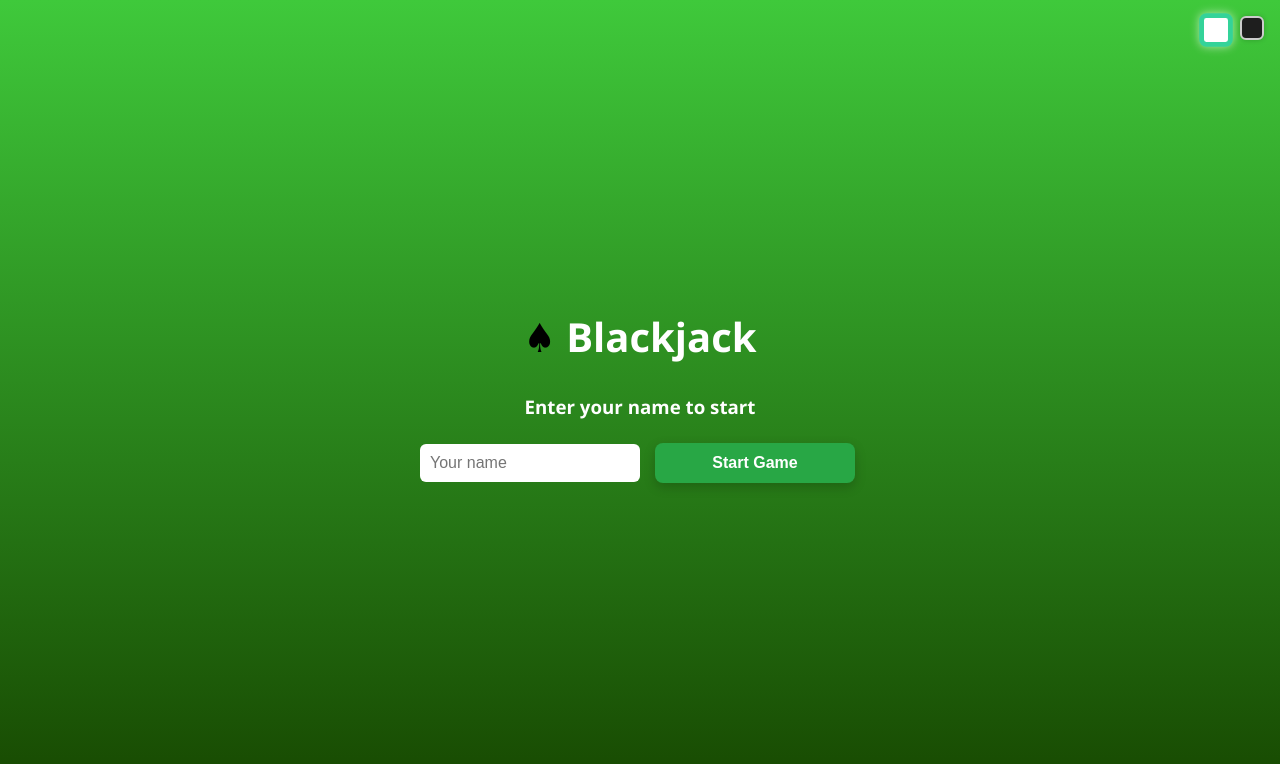
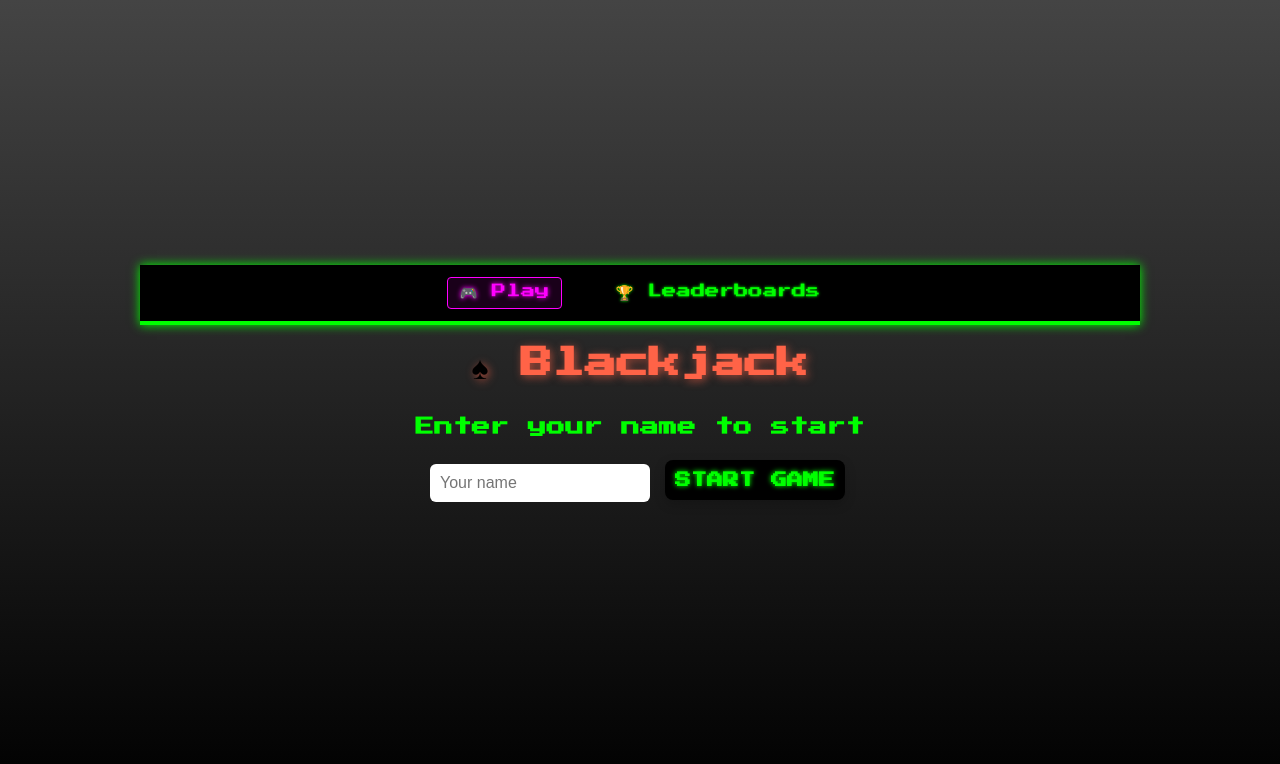
Before and after one commit to mariusroyale/blackjack-game-ts, a React (Vite) app in the folder frontend/: page / in a window 1280 px wide. Shown: the top 764 px of the page. Built offline with nearby package versions, Linux system fonts and the light colour scheme.

Commit message:
MAJOR Update Game Frontend V2.

```diff
--- a/frontend/package.json
+++ b/frontend/package.json
@@ -11,7 +11,8 @@
   },
   "dependencies": {
     "react": "^18.2.0",
-    "react-dom": "^18.2.0"
+    "react-dom": "^18.2.0",
+    "react-router-dom": "^7.6.0"
   },
   "devDependencies": {
     "@testing-library/jest-dom": "^6.6.3",
--- a/frontend/src/app/App.jsx
+++ b/frontend/src/app/App.jsx
@@ -1,8 +1,10 @@
 import { useState, useEffect, useRef } from "react";
 import "../styles/App.css";
+import '../styles/RetroButton.css';
 import { getRandomDealerName } from '../shared/utils/getRandomDealerName';
 import SaveStatsPopup from './components/SaveStatsPopUp';
 import ToggleSwitch from "./components/ToggleSwitch";
+import NavBar from './components/NavBar';
 
 
 // Toggle mock mode
@@ -348,6 +350,7 @@ export default function App() {
   }
 
   const ThemeSelector = () => {
+    return null;
     const [isDark, setIsDark] = useState(() => {
       // Read from localStorage on initial load
       const saved = localStorage.getItem("theme");
@@ -431,6 +434,7 @@ export default function App() {
   return (
     <div className="app">
       <ThemeSelector />
+      <NavBar />
 
       <h1>
         <span style={{ color: "black" }}>♠</span> Blackjack
@@ -451,7 +455,7 @@ export default function App() {
             className={nameError ? "input-error" : ""}
           />
 
-          <button onClick={handleStartGame}>Start Game</button>
+          <button className="retro-button" onClick={handleStartGame}>Start Game</button>
 
           {nameError && (
             <div className="error-message">Your name is mandatory</div>
@@ -488,12 +492,12 @@ export default function App() {
               </span>
             </div> */}
 
-            {/* <div className="status-item">
+            <div className="status-item">
               <span className="status-label">Reason</span>
               <span className="status-badge status-reason">
                 {game.gameEndStatus || "—"}
               </span>
-            </div> */}
+            </div>
 
             <div className="status-item">
               <span className="status-label">Turn</span>
@@ -554,16 +558,16 @@ export default function App() {
               <div className="controls">
                 {game.gameStatus !== "completed" && (
                   <>
-                    <button onClick={() => hit(game.players[0])}>Hit</button>
+                    <button className="retro-button" onClick={() => hit(game.players[0])}>Hit</button>
                     <span> 🎲 </span>
-                    <button onClick={stand}>Stand</button>
+                    <button className="retro-button" onClick={stand}>Stand</button>
                   </>
                 )}
 
                 {game.gameStatus === "completed" && (
                   <>
-                    <div className="new-game-button">
-                      <button onClick={resetGame}>Start New Game</button>
+                    <div>
+                      <button className="retro-button" onClick={resetGame}>Start New Game</button>
                     </div>
                     <SaveStatsPopup
                       visible={showPopup}
--- a/frontend/src/app/components/Leaderboards.jsx
+++ b/frontend/src/app/Leaderboards.jsx
@@ -1,45 +1,58 @@
-// src/Leaderboards.jsx
 import { useEffect, useState } from 'react';
+import '../styles/Leaderboards.css';
+import NavBar from './components/NavBar';
 
 export default function Leaderboards() {
   const [players, setPlayers] = useState([]);
 
+  const API_BASE_URL = process.env.NODE_ENV === "production"
+    ? "https://blackjack-game-ts.onrender.com"
+    : "http://localhost:3000";
+
   useEffect(() => {
-    fetch('/api/leaderboard') // replace with your actual endpoint
+    fetch(`${API_BASE_URL}/api/leaderboards`)
       .then(res => res.json())
-      .then(data => setPlayers(data.slice(0, 50)))
+      .then(data =>  {
+        const sorted = data.sort((a, b) => b.totalWinPoints - a.totalWinPoints);
+        setPlayers(sorted.slice(0, 50))
+      })
       .catch(console.error);
   }, []);
 
   return (
     <div className="p-6">
-      <h1 className="text-2xl font-bold mb-4">Top 50 Players</h1>
+      <NavBar />
+      <h1 className="text-xl font-bold mb-4">Weekly Top 50 Players by points</h1>
       <table className="table-auto w-full border">
         <thead className="bg-gray-200">
           <tr>
             <th className="px-2 py-1">#</th>
             <th className="px-2 py-1">Player</th>
+            <th className="px-2 py-1">Points</th>
             <th className="px-2 py-1">Games</th>
             <th className="px-2 py-1">Wins</th>
-            <th className="px-2 py-1">Losses</th>
             <th className="px-2 py-1">Win%</th>
-            <th className="px-2 py-1">Points</th>
-            <th className="px-2 py-1">Streak</th>
-            <th className="px-2 py-1">Joined</th>
+            <th className="px-2 py-1">Win Streak</th>
           </tr>
         </thead>
         <tbody>
+          {players.length === 0 && (
+            <tr>
+              <td colSpan="7" className="border px-2 py-1 text-center">
+                No players found :( consider hitting that PLAY button ^_^
+              </td>
+            </tr>
+          )}
+
           {players.map((p, i) => (
             <tr key={p.playerId} className="text-center">
               <td className="border px-2 py-1">{i + 1}</td>
               <td className="border px-2 py-1">{p.playerName}</td>
+              <td className="border px-2 py-1">{p.totalWinPoints}</td>
               <td className="border px-2 py-1">{p.totalGames}</td>
               <td className="border px-2 py-1">{p.totalWins}</td>
-              <td className="border px-2 py-1">{p.totalLosses}</td>
               <td className="border px-2 py-1">{p.winPercentage}%</td>
-              <td className="border px-2 py-1">{p.totalWinPoints}</td>
               <td className="border px-2 py-1">{p.highestWinStreak}</td>
-              <td className="border px-2 py-1">{new Date(p.dateCreated).toLocaleDateString()}</td>
             </tr>
           ))}
         </tbody>
--- /dev/null
+++ b/frontend/src/app/components/NavBar.jsx
@@ -0,0 +1,19 @@
+import { Link, useLocation } from 'react-router-dom';
+import '../../styles/NavBar.css';
+
+export default function NavBar() {
+  const { pathname } = useLocation();
+
+  return (
+    <nav className="retro-nav">
+      <ul>
+        <li className={pathname === "/" ? "active" : ""}>
+          <Link to="/">🎮 Play</Link>
+        </li>
+        <li className={pathname === "/leaderboards" ? "active" : ""}>
+          <Link to="/leaderboards">🏆 Leaderboards</Link>
+        </li>
+      </ul>
+    </nav>
+  );
+}
--- a/frontend/src/app/main.jsx
+++ b/frontend/src/app/main.jsx
@@ -1,8 +1,16 @@
-// src/main.jsx
 import React from "react";
 import ReactDOM from "react-dom/client";
+import { BrowserRouter as Router, Routes, Route } from "react-router-dom"; // Add router imports
 import App from "./App.jsx";
+import Leaderboards from "./Leaderboards.jsx";
 import "../styles/App.css";
 
 const root = ReactDOM.createRoot(document.getElementById("root"));
-root.render(<App />);
+root.render(
+  <Router>
+    <Routes>
+      <Route path="/" element={<App />} /> {/* Main page */}
+      <Route path="/leaderboards" element={<Leaderboards />} /> {/* Leaderboards page */}
+    </Routes>
+  </Router>
+);
--- a/frontend/src/styles/App.css
+++ b/frontend/src/styles/App.css
@@ -34,7 +34,7 @@ h1 {
   border-radius: 8px;
   border: none;
   cursor: pointer;
-  background-color: #28a745;
+  /* background-color: #28a745; */
   color: white;
   font-weight: bold;
   margin: 5px;
@@ -47,19 +47,23 @@ h1 {
 }
 
 .app button:hover {
-  background-color: #218838;
+  /* background-color: #218838; */
   transform: scale(1.03);
 }
 
 .table {
   margin-top: 20px;
-  background-color: #084408;
+  background-color: #001100; /* darker green for CRT feel */
   padding: 30px 40px;
   border-radius: 16px;
-  box-shadow: 0 0 30px rgba(0, 0, 0, 0.5);
+  border: 2px solid #0f0;
+  box-shadow: 0 0 15px #0f0, inset 0 0 10px #0f0;
   display: flex;
   flex-direction: column;
   align-items: center;
+  font-family: 'Press Start 2P', 'Courier New', monospace;
+  color: #0f0;
+  text-shadow: 0 0 5px #0f0;
 }
 
 .hand {
@@ -141,7 +145,7 @@ h1 {
   position: absolute;
   top: 4px;
   left: 6px;
-  font-size: 30px;
+  font-size: 24px;
 }
 
 .card-suit {
@@ -157,7 +161,7 @@ h1 {
   width: 100px;
   padding: 10px 25px;
   margin: 0 8px;
-  background: rgba(255, 217, 0, 0.877);
+  /* background: rgba(255, 217, 0, 0.877); */
   border: 1px solid rgba(255, 255, 255, 0.2);
   border-radius: 12px;
   color: rgb(0, 0, 0);
@@ -170,12 +174,12 @@ h1 {
 }
 
 .controls button:hover {
-  background: rgb(252, 223, 59);
+  /* background: rgb(252, 223, 59); */
   transform: scale(1.03);
 }
 
 .controls button:disabled {
-  background-color: #555;
+  /* background-color: #555; */
   cursor: not-allowed;
 }
 
@@ -241,7 +245,7 @@ h1 {
 }
 
 .winner-banner {
-  font-size: 28px;
+  font-size: 20px;
   font-weight: bold;
   padding: 20px;
   background-color: rgba(255, 215, 0, 0.2); /* goldish */
@@ -270,7 +274,7 @@ h1 {
 }
 
 .winner-highlight {
-  font-size: 28px;
+  font-size: 20px;
   font-weight: bold;
   background-color: rgba(255, 215, 0, 0.2);
   border: 2px solid gold;
--- /dev/null
+++ b/frontend/src/styles/Leaderboards.css
@@ -0,0 +1,100 @@
+@import url('https://fonts.googleapis.com/css2?family=Press+Start+2P&display=swap');
+
+/* Leaderboards.css */
+body {
+  background: linear-gradient(180deg, #444444, #000000);
+  color: #00FF00; /* Neon green for retro vibe */
+  font-family: 'Press Start 2P', cursive;
+}
+
+h1 {
+  color: #FF6347; /* Tomato red for the title */
+  text-align: center;
+  font-size: 2rem;
+  text-shadow: 2px 2px 8px rgba(255, 99, 71, 0.6);
+}
+
+.table-auto {
+  margin-top: 20px;
+  width: 100%;
+  border-collapse: collapse;
+  background: #333;
+}
+
+th,
+td {
+  padding: 10px;
+  text-align: center;
+  border: 1px solid #00FF00;
+  font-size: 1rem;
+  font-family: 'Press Start 2P', cursive;
+}
+
+thead {
+  background: #222;
+  color: #00FF00;
+  text-transform: uppercase;
+}
+
+tr:nth-child(even) {
+  background-color: #444;
+}
+
+tr:nth-child(odd) {
+  background-color: #222;
+}
+
+tr:hover {
+  background-color: #555;
+  transition: background-color 0.3s ease-in-out;
+  cursor: pointer;
+}
+
+th {
+  text-shadow: 2px 2px 5px rgba(0, 255, 0, 0.8);
+}
+
+/* Retro Neon Glow Effect */
+.text-center {
+  text-align: center;
+}
+
+.text-xl {
+  font-size: 2rem;
+  text-shadow: 2px 2px 8px rgba(0, 255, 0, 0.8);
+}
+
+.border {
+  border: 1px solid #00FF00;
+}
+
+h1, td, th {
+  transition: transform 0.3s ease;
+}
+
+h1:hover {
+  transform: rotate(10deg);
+  text-shadow: 3px 3px 10px rgba(255, 99, 71, 0.6);
+}
+
+td:hover {
+  transform: scale(1.05);
+  box-shadow: 0 0 10px rgba(0, 255, 0, 1);
+}
+
+@keyframes neonPulse {
+  0% {
+    text-shadow: 0 0 5px rgba(0, 255, 0, 0.6), 0 0 10px rgba(0, 255, 0, 0.8);
+  }
+  50% {
+    text-shadow: 0 0 10px rgba(0, 255, 0, 0.9), 0 0 15px rgba(0, 255, 0, 0.9);
+  }
+  100% {
+    text-shadow: 0 0 5px rgba(0, 255, 0, 0.6), 0 0 10px rgba(0, 255, 0, 0.8);
+  }
+}
+
+/* Neon pulse effect on table header */
+thead {
+  animation: neonPulse 2s infinite alternate;
+}
--- /dev/null
+++ b/frontend/src/styles/NavBar.css
@@ -0,0 +1,46 @@
+.retro-nav {
+  background-color: #000;
+  border-bottom: 4px solid #0f0;
+  padding: 12px 0;
+  font-family: 'Press Start 2P', 'Courier New', monospace;
+  text-align: center;
+  box-shadow: 0 0 10px #0f0;
+  z-index: 999;
+  position: sticky;
+  top: 0;
+}
+
+.retro-nav ul {
+  display: flex;
+  justify-content: center;
+  gap: 40px;
+  list-style: none;
+  padding: 0;
+  margin: 0;
+}
+
+.retro-nav a {
+  color: #0f0;
+  text-decoration: none;
+  text-shadow: 0 0 3px #0f0;
+  transition: all 0.2s ease-in-out;
+  font-size: 0.9rem;
+  display: inline-block;
+  padding: 6px 12px;
+  border: 1px solid transparent;
+  border-radius: 4px;
+}
+
+.retro-nav a:hover {
+  color: #ff0;
+  background-color: rgba(0, 255, 0, 0.1);
+  border-color: #ff0;
+  text-shadow: 0 0 5px #ff0;
+}
+
+.retro-nav li.active a {
+  color: #f0f;
+  border-color: #f0f;
+  background-color: rgba(255, 0, 255, 0.1);
+  text-shadow: 0 0 5px #f0f;
+}
--- /dev/null
+++ b/frontend/src/styles/RetroButton.css
@@ -0,0 +1,32 @@
+.retro-button {
+    display: inline-block;
+    font-family: 'Press Start 2P', 'Courier New', monospace;
+    background-color: rgb(0, 0, 0);
+    color: #0f0 !important;
+    border: 2px solid #0f0;
+    padding: 12px 20px;
+    margin: 5px;
+    text-transform: uppercase;
+    cursor: pointer;
+    box-shadow: 0 0 10px #0f0;
+    text-shadow: 0 0 5px #0f0;
+    transition: all 0.2s ease-in-out;
+    border-radius: 4px;
+    min-width: 160px;
+    white-space: nowrap;
+
+    width: auto !important;
+    max-width: max-content;
+}
+
+.retro-button:hover {
+    background-color: #0f0;
+    color: black !important;
+    box-shadow: 0 0 15px #0f0;
+    text-shadow: none;
+}
+
+.retro-button:active {
+    transform: scale(0.96);
+    box-shadow: 0 0 5px #0f0 inset;
+}
```
Also changed, not shown: 2 other files (tests, documents, lock files or other folders).
